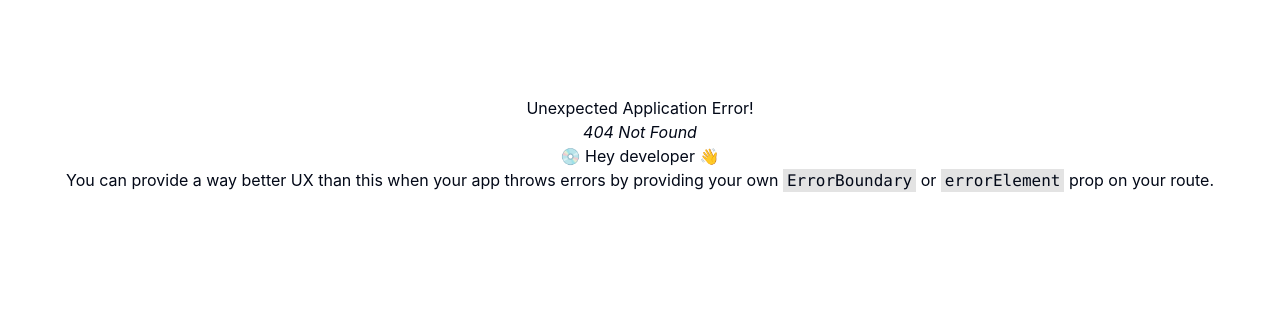
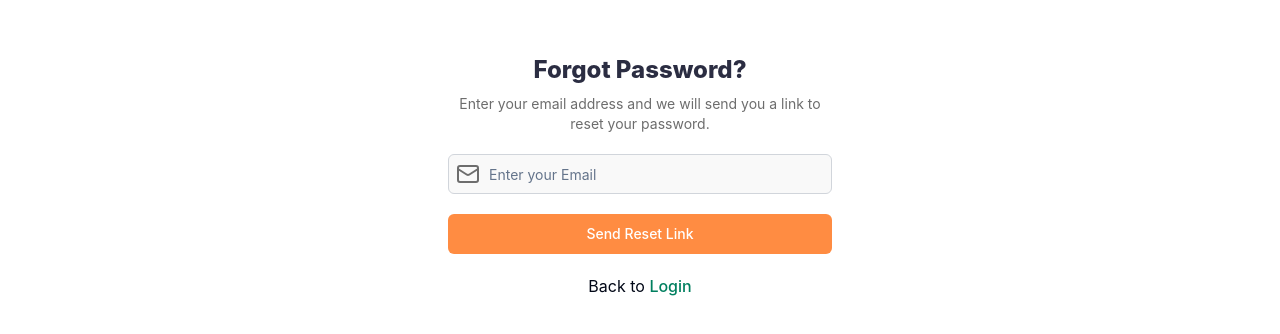
Before and after one commit to bhushan-apraj13/Quick-Basket, a React (Vite) app in the folder client/: page /forgotpassword in a window 1280 px wide. Before the commit this address had no page. Shown: the part 256-590 px from the top of the page. Built offline with nearby package versions, Linux system fonts and the light colour scheme.

Commit message:
auth UI components done -2:13:00

```diff
--- /dev/null
+++ b/client/src/auth/ForgotPassword.tsx
@@ -0,0 +1,52 @@
+import { Button } from "@/components/ui/button";
+import { Input } from "@/components/ui/input"
+import { Loader2, Mail } from "lucide-react";
+import { useState } from "react"
+import { Link } from "react-router-dom";
+
+const ForgotPassword = () => {
+    const [email, setEmail] = useState<string>("");
+    const loading: boolean = false;
+    return (
+        <div className="flex items-center justify-center min-h-screen ">
+            <form className="flex flex-col gap-5 md:p-8 w-full max-w-md rounded-lg mx-4 bg-white">
+                <div className="text-center">
+                    <h1 className="font-extrabold text-2xl text-textPrimary mb-2">Forgot Password?</h1>
+                    <p className="text-sm text-textSecondary">
+                        Enter your email address and we will send you a link to reset your password.
+                    </p>
+                </div>
+
+                {/* Email Input Field */}
+                <div className="relative w-full">
+                    <Input
+                        type="text"
+                        value={email}
+                        onChange={(e) => setEmail(e.target.value)}
+                        placeholder="Enter your Email"
+                        className="pl-10 border border-gray-300  focus:ring-1 focus:ring-brandOrange text-textPrimary bg-backgroundLight rounded-md py-2"
+                    />
+                    <Mail className="absolute inset-y-2 left-2 text-textSecondary pointer-events-none" />
+                </div>
+                {
+                    loading ? (
+                        <Button disabled className="w-full bg-brandOrange text-white py-2 rounded-md hover:bg-opacity-90 transition border-transparent focus-visible:outline-noner-transparent"><Loader2 className="animate-spin mr-2 h-4 w-4" /> Sending...</Button>
+                    ) : (
+                        <Button className="w-full bg-brandOrange text-white py-2 rounded-md hover:bg-opacity-90 transition  focus:border-brandOrange focus-visible:outline-noner-transparent " onClick={() => { }}>Send Reset Link</Button>
+                    )
+                }
+                <span>
+                    Back to{" "}
+                    <Link
+                        to="/Login"
+                        className="text-brandGreen hover:text-[#00664A] focus:text-[#00664A] transition focus:outline-none focus:ring-0"
+                    >
+                        Login
+                    </Link>
+                </span>
+            </form>
+        </div>
+    )
+}
+
+export default ForgotPassword;
--- /dev/null
+++ b/client/src/auth/ResetPassword.tsx
@@ -0,0 +1,52 @@
+import { Button } from "@/components/ui/button";
+import { Input } from "@/components/ui/input"
+import { Loader2, LockKeyhole, } from "lucide-react";
+import { useState } from "react"
+import { Link } from "react-router-dom";
+
+const ResetPassword = () => {
+    const [newPassword, setNewPassword] = useState<string>("");
+    const loading: boolean = false;
+    return (
+        <div className="flex items-center justify-center min-h-screen ">
+            <form className="flex flex-col gap-5 md:p-8 w-full max-w-md rounded-lg mx-4 bg-white">
+                <div className="text-center">
+                    <h1 className="font-extrabold text-2xl text-textPrimary mb-2">Reset Password</h1>
+                    <p className="text-sm text-textSecondary">
+                        Enter your new password and we will send you a link to reset your password.
+                    </p>
+                </div>
+
+                {/* Email Input Field */}
+                <div className="relative w-full">
+                    <Input
+                        type="password"
+                        value={newPassword}
+                        onChange={(e) => setNewPassword(e.target.value)}
+                        placeholder="Enter your new password"
+                        className="pl-10 border border-gray-300  focus:ring-1 focus:ring-brandOrange text-textPrimary bg-backgroundLight rounded-md py-2"
+                    />
+                    <LockKeyhole className="absolute inset-y-2 left-2 text-textSecondary pointer-events-none" />
+                </div>
+                {
+                    loading ? (
+                        <Button disabled className="w-full bg-brandOrange text-white py-2 rounded-md hover:bg-opacity-90 transition border-transparent focus-visible:outline-noner-transparent"><Loader2 className="animate-spin mr-2 h-4 w-4" /> Sending...</Button>
+                    ) : (
+                        <Button className="w-full bg-brandOrange text-white py-2 rounded-md hover:bg-opacity-90 transition  focus:border-brandOrange focus-visible:outline-noner-transparent " onClick={() => { }}>Reset</Button>
+                    )
+                }
+                <span>
+                    Back to{" "}
+                    <Link
+                        to="/Login"
+                        className="text-brandGreen hover:text-[#00664A] focus:text-[#00664A] transition focus:outline-none focus:ring-0"
+                    >
+                        Login
+                    </Link>
+                </span>
+            </form>
+        </div>
+    )
+}
+
+export default ResetPassword;
--- /dev/null
+++ b/client/src/auth/VerifyEmail.tsx
@@ -0,0 +1,72 @@
+import { Button } from "@/components/ui/button";
+import { Input } from "@/components/ui/input";
+import { Loader2 } from "lucide-react";
+import { useRef, useState } from "react";
+
+const VerifyEmail = () => {
+    const [otp, setOtp] = useState<string[]>(["", "", "", "", "", ""]);
+    const inputRef = useRef<(HTMLInputElement | null)[]>([]);
+
+    const loading: boolean = false;
+
+    const handleChange = (index: number, value: string) => {
+        if (/^[a-zA-Z0-9]$/.test(value) || value === "") {
+            const newOtp = [...otp];
+            newOtp[index] = value;
+            setOtp(newOtp);
+        }
+        // Move to next Input field if a digit is entered
+        if (value !== "" && index < 5) {
+            inputRef.current[index + 1]?.focus();
+        }
+    }
+
+    const handleKeyDown = (index: number, e: React.KeyboardEvent<HTMLInputElement>) => {
+        if (e.key === "Backspace" && !otp[index] && index > 0) {
+            inputRef.current[index - 1]?.focus();
+        }
+    }
+    return (
+        <div className="flex items-center justify-center min-h-screen  w-full">
+            <div className="p-8 rounded-md w-full max-w-md flex flex-col gap-5 border border-gray-200 bg-white">
+                <div className="text-center">
+                    <h1 className="font-extrabold text-2xl text-textPrimary mb-2">Verify your Email</h1>
+                    <p className="text-sm text-textSecondary">
+                        We have sent you a 6 digit code to your email. Please enter it below to verify your email.
+                    </p>
+                </div>
+                <form action="" className="">
+                    <div className="flex justify-between">
+                        {
+                            otp.map((item: string, index: number) => (
+                                <Input
+                                    key={index}
+                                    ref={(el) => {
+                                        inputRef.current[index] = el;
+                                    }}
+                                    type="text"
+                                    maxLength={1}
+                                    value={item}
+                                    onChange={(e: React.ChangeEvent<HTMLInputElement>) => handleChange(index, e.target.value)}
+                                    onKeyDown={(e: React.KeyboardEvent<HTMLInputElement>) => handleKeyDown(index, e)}
+                                    className="md:w-12 md:h-12 w-8 h-8 text-center text-sm md:text-2x1 font-normal md:font-bold rounded-lg foucs:outline-none
+                                focus:ring-2 focus:ring-brandOrange"
+                                />
+                            ))
+                        }
+                    </div>
+                    {
+                        loading ? <Button disabled className="w-full
+                            mt-2 bg-brandOrange text-white py-2 rounded-md hover:bg-opacity-90 transition border-transparent focus-visible:outline-noner-transparent">
+                            <Loader2 className="animate-spin h-4 w-4" /> Please wait...
+                        </Button> : (
+                            <Button type="submit" className="w-full mt-6 bg-brandOrange text-white py-2 rounded-md hover:bg-opacity-90 transition border-transparent focus-visible:outline-noner-transparent">Verify</Button>
+                        )
+                    }
+                </form>
+            </div>
+        </div>
+    )
+}
+
+export default VerifyEmail
--- a/client/src/auth/login.tsx
+++ b/client/src/auth/login.tsx
@@ -12,16 +12,16 @@ import { Link } from "react-router-dom";
 // };
 
 const Login = () => {
-        const [input, setInput] = useState <LoginInputState>({
+    const [input, setInput] = useState<LoginInputState>({
         email: "",
         password: "",
     });
     const [errors, setErrors] = useState<Partial<LoginInputState>>({});
-    const changeEventHandler = (e:ChangeEvent<HTMLInputElement>) => {
+    const changeEventHandler = (e: ChangeEvent<HTMLInputElement>) => {
         const { name, value } = e.target;
         setInput({ ...input, [name]: value });
     };
-    const loginSubmitHandler = (e:FormEvent) => {
+    const loginSubmitHandler = (e: FormEvent) => {
         e.preventDefault();
         // form validation check start
         const formData = userLoginSchema.safeParse(input);
@@ -39,7 +39,7 @@ const Login = () => {
 
         <div className="flex items-center justify-center min-h-screen">
 
-            <form onSubmit={loginSubmitHandler}  className="md:p-8 w-full max-w-md  rounded-lg md:border border-gray-200 mx-4 ">
+            <form onSubmit={loginSubmitHandler} className="md:p-8 w-full max-w-md  rounded-lg md:border border-gray-200 mx-4 ">
                 <div className="mb-4">
                     <h1 className="font-bold text-2xl text-textPrimary">QuickBasket</h1>
                 </div>
@@ -51,7 +51,7 @@ const Login = () => {
                             type="email"
                             name="email"
                             placeholder="Enter your email"
-                            value = {input.email}
+                            value={input.email}
                             onChange={changeEventHandler}
                             className="pl-10 border border-gray-300 focus:ring-1 focus:ring-brandOrange text-textPrimary bg-backgroundLight"
                         />
@@ -69,7 +69,7 @@ const Login = () => {
                             type="password"
                             name="password"
                             placeholder="Enter your password"
-                            value = {input.password}
+                            value={input.password}
                             onChange={changeEventHandler}
                             className="pl-10 border border-gray-300 focus:ring-1 focus:ring-brandOrange text-textPrimary bg-backgroundLight"
                         />
@@ -89,6 +89,11 @@ const Login = () => {
                             <Button type="submit" className="w-full bg-brandOrange text-white py-2 rounded-md hover:bg-opacity-90 transition border-transparent focus-visible:outline-noner-transparent">Login</Button>
                         )
                     }
+                    <div className="mt-2">
+                        <Link to="/forgotpassword" className="text-brandGreen text-sm no-underline hover:no-underline hover:text-brandGreen">
+                            Forgot Password?
+                        </Link>
+                    </div>
 
                 </div>
                 <Separator />
```
Also changed, not shown: client/src/App.tsx (+16 -1 lines). Lines whose indentation alone changed are shown as unchanged.
